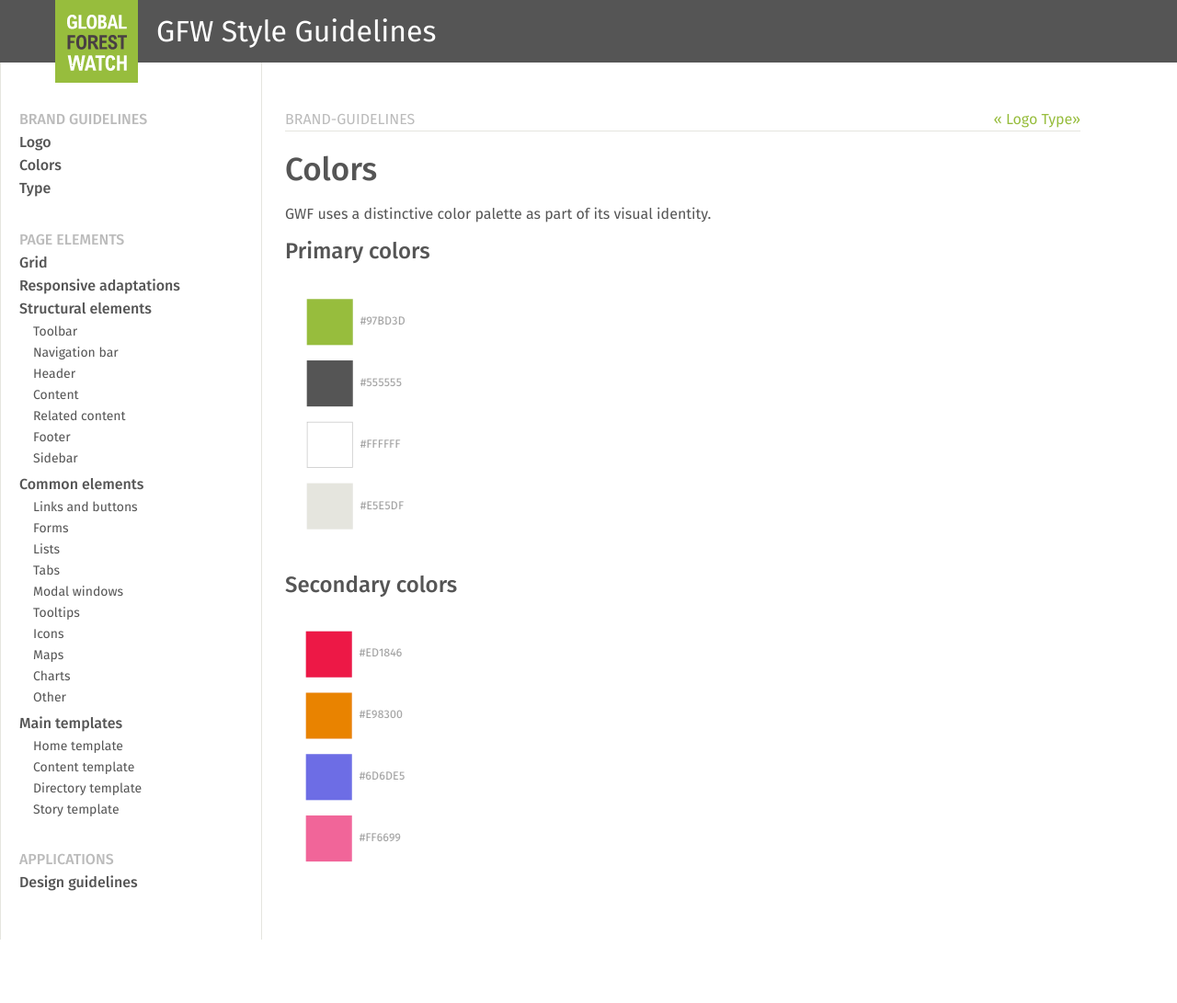
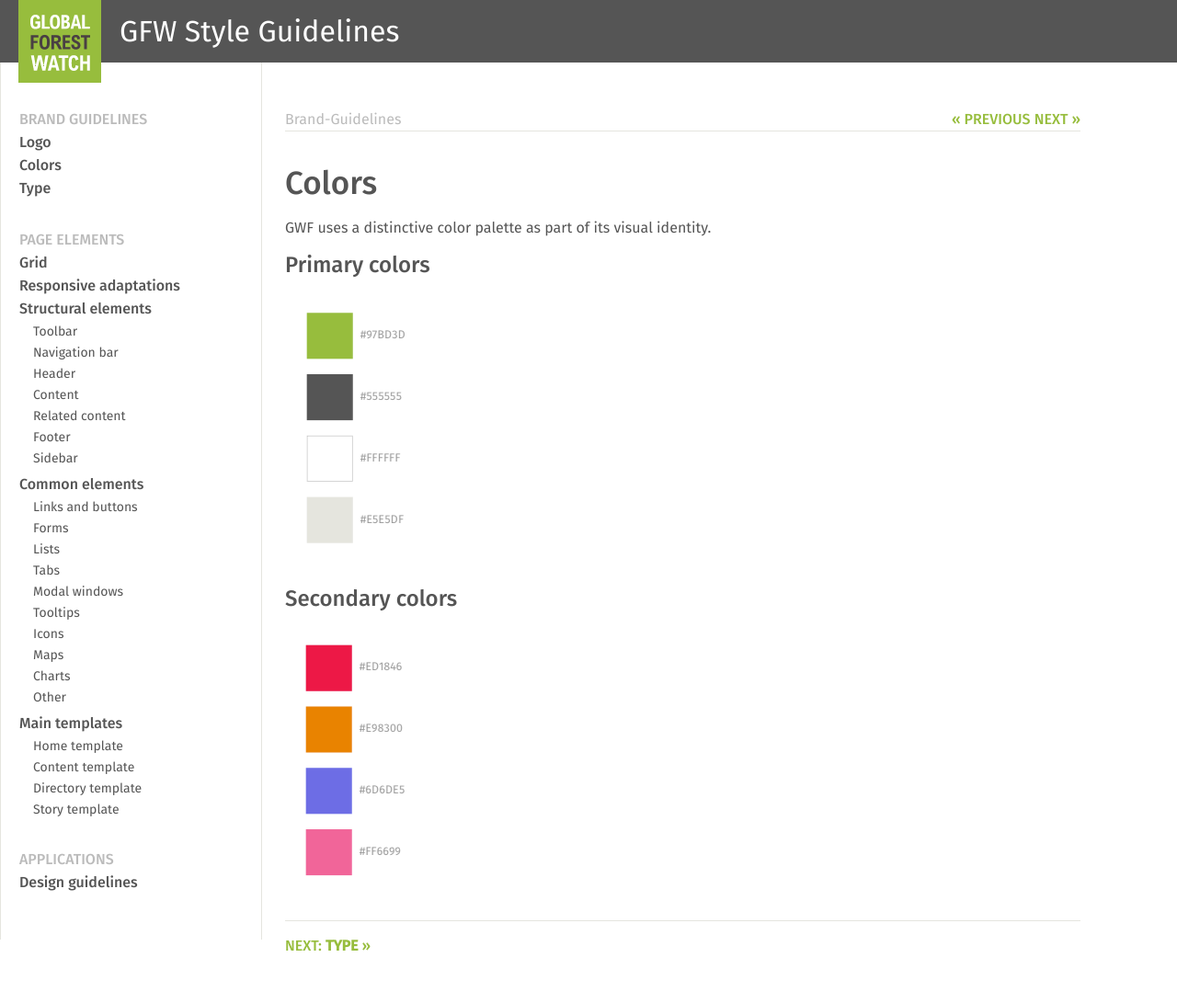
Before and after one commit to Vizzuality/gfw-style-guides, a Jekyll site: the page built from _posts/0002-01-01-colors.markdown, in a window 1280 px wide. Shown: the whole page at 92% size. Built offline with Jekyll 4.4.1, drawn with Linux system fonts in a browser that asks for light colours; before the commit the page ends 1022 px from its top, so only the background shows below that.

Commit message:
post bottom bar

```diff
--- /dev/null
+++ b/_includes/post-bottom-bar.html
@@ -0,0 +1,7 @@
+<div class="post-bottom-bar">
+  <div class="pagination">
+    {% if page.next %}
+      <a class="next" href="{{ site.baseurl }}{{page.next.url}}">Next: <span class="next-title">{{page.next.title}}</span> &raquo;</a>
+    {% endif %}
+  </div>
+</div>
--- a/_includes/post-top-bar.html
+++ b/_includes/post-top-bar.html
@@ -2,10 +2,10 @@
   <h3>{{ page.categories }}</h3>
   <div class="pagination">
     {% if page.previous %}
-      <a class="prev" href="{{ site.baseurl }}{{page.previous.url}}">&laquo; {{page.previous.title}}</a>
+      <a class="prev" href="{{ site.baseurl }}{{page.previous.url}}">&laquo; Previous</a>
     {% endif %}
     {% if page.next %}
-      <a class="prev" href="{{ site.baseurl }}{{page.next.url}}">{{page.next.title}}&raquo;</a>
+      <a class="next" href="{{ site.baseurl }}{{page.next.url}}">Next &raquo;</a>
     {% endif %}
   </div>
 </div>
--- a/_layouts/post.html
+++ b/_layouts/post.html
@@ -11,5 +11,6 @@
   <article class="post-content">
     {{ content }}
   </article>
+  {% include post-bottom-bar.html %}
 
 </section>
--- a/_sass/_grid.scss
+++ b/_sass/_grid.scss
@@ -9,7 +9,7 @@
 .inner {
   @extend %clearfix;
   position: relative;
-  margin: 0 auto;
+  // margin: 0 auto;
   width: 100%;
   max-width: 1200px;
   padding: 0 20px;
--- a/_sass/layouts/_post.scss
+++ b/_sass/layouts/_post.scss
@@ -2,6 +2,7 @@
   color: $dark;
   // POST HEADER
   header{
+    margin: 30px 0 0;
     h2{
       font-size: 35px;
       font-weight: 500;
@@ -49,10 +50,33 @@
       float: left;
       color: $gray;
       font-size: 16px;
-      text-transform: uppercase;
+      text-transform: capitalize;
     }
     .pagination{
       float: right;
+      .prev,
+      .next {
+        font-weight: 500;
+        text-transform: uppercase;
+      }
+    }
+  }
+
+  // POST BOTTOM BAR
+  .post-bottom-bar {
+    border-top: 1px solid $border;
+    margin: 15px 0 0;
+    @extend %clearfix;
+    .pagination {
+      .next {
+        display: inline-block;
+        margin: 15px 0 0;
+        font-weight: 500;
+        text-transform: uppercase;
+        .next-title {
+          font-weight: 600;
+        }
+      }
     }
   }
 }
```
